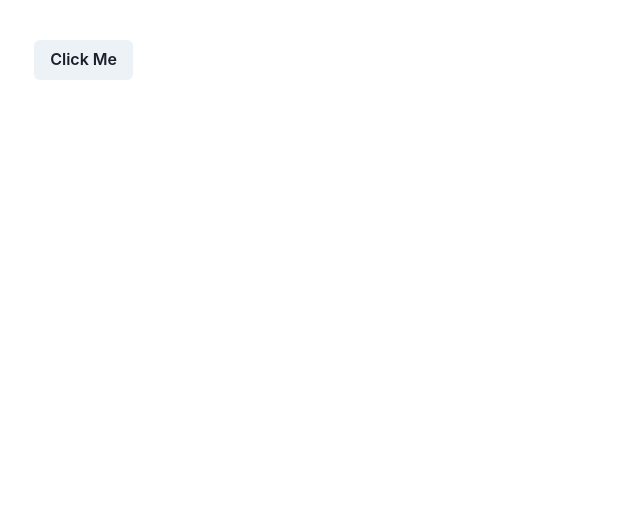
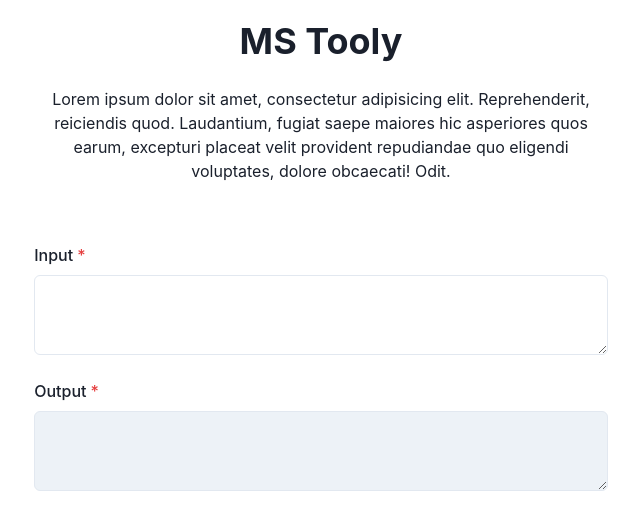
Before and after one commit to yonycalsin/ms-tooly, a React (Vite) app: page / in a window 1280 px wide. Shown: the top 530 px of the page, without its empty margins (319-959 px from the left). Built offline with nearby package versions, Linux system fonts and the light colour scheme.

Commit message:
feat: add home screen

```diff
--- a/src/app.tsx
+++ b/src/app.tsx
@@ -1,17 +1,13 @@
 import * as React from 'react'
-import { Button, ChakraProvider, Container, HStack } from '@chakra-ui/react'
+import { ChakraProvider } from '@chakra-ui/react'
 
 import { mainTheme } from 'themes'
+import { HomeScreen } from 'screens/home-screen'
 
 function App() {
   return (
     <ChakraProvider theme={mainTheme}>
-      <Container my="10">
-        <HStack>
-          <Button>Click Me</Button>
-          <Button colorScheme="primary">Click Me</Button>
-        </HStack>
-      </Container>
+      <HomeScreen />
     </ChakraProvider>
   )
 }
--- /dev/null
+++ b/src/screens/home-screen/home-screen.tsx
@@ -0,0 +1,42 @@
+import * as React from 'react'
+import { Box, Button, Container, FormControl, FormLabel, Heading, Text, Textarea, VStack } from '@chakra-ui/react'
+
+function HomeScreen() {
+  return (
+    <>
+      <Box py="5" backgroundColor="primary.50">
+        <Container display="flex" justifyContent="center">
+          <VStack spacing="6">
+            <Heading display="inline">MS Tooly</Heading>
+            <Text textAlign="center">
+              Lorem ipsum dolor sit amet, consectetur adipisicing elit. Reprehenderit, reiciendis quod. Laudantium,
+              fugiat saepe maiores hic asperiores quos earum, excepturi placeat velit provident repudiandae quo eligendi
+              voluptates, dolore obcaecati! Odit.
+            </Text>
+          </VStack>
+        </Container>
+      </Box>
+      <Box py="10">
+        <Container>
+          <VStack spacing="6">
+            <FormControl isRequired>
+              <FormLabel>Input</FormLabel>
+              <Textarea />
+            </FormControl>
+            <FormControl isRequired>
+              <FormLabel>Output</FormLabel>
+              <Textarea readOnly backgroundColor="gray.100" />
+            </FormControl>
+            <Box w="full">
+              <Button w="full" colorScheme="primary">
+                Copy Output
+              </Button>
+            </Box>
+          </VStack>
+        </Container>
+      </Box>
+    </>
+  )
+}
+
+export default HomeScreen
--- /dev/null
+++ b/src/screens/home-screen/index.ts
@@ -0,0 +1 @@
+export { default as HomeScreen } from './home-screen'
```
